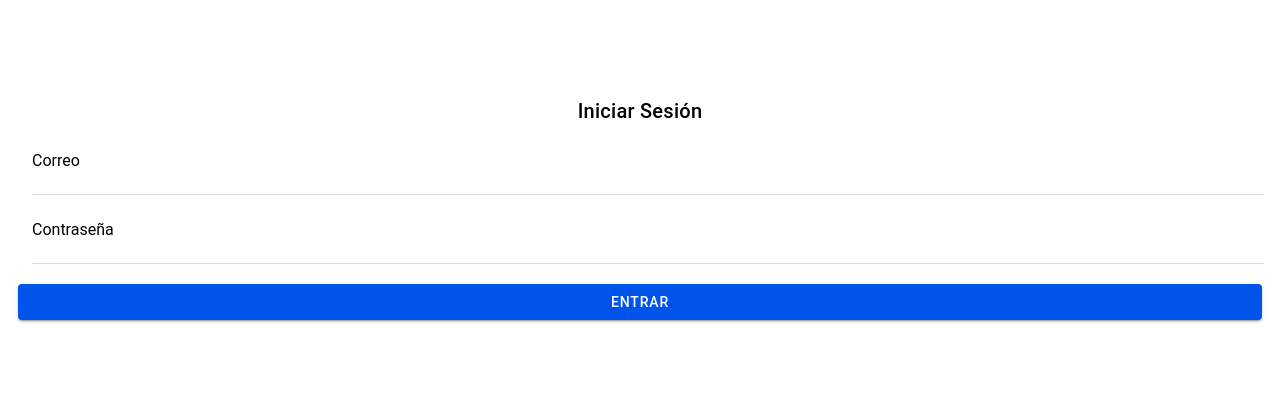
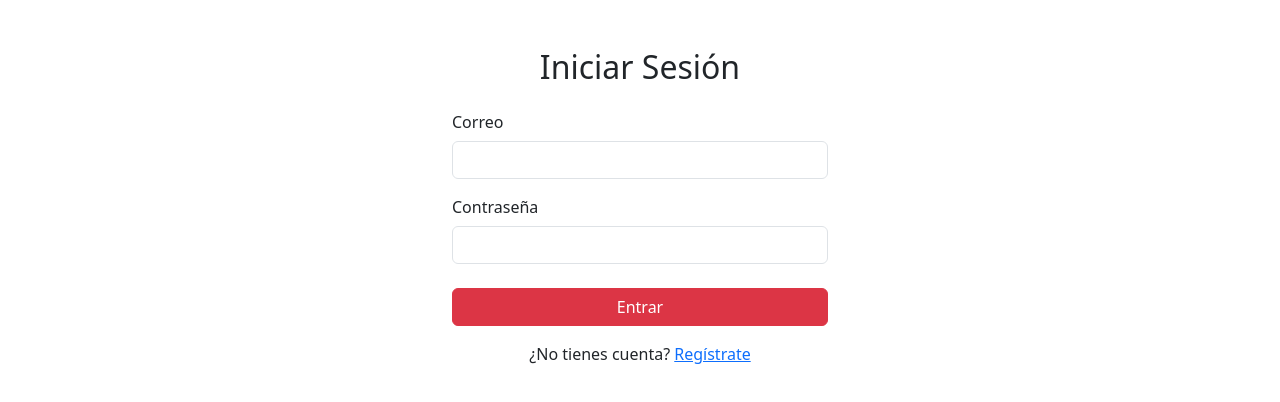
Before and after one commit to MNVS2005/Proyecto_Figma2, a React (Vite) app: page /login in a window 1280 px wide. Shown: the top 402 px of the page. Built offline with nearby package versions, Linux system fonts and the light colour scheme.

Commit message:
Login y signup terminados

```diff
--- a/src/App.tsx
+++ b/src/App.tsx
@@ -18,6 +18,7 @@
   import PrivateRoute from "./routes/PrivateRoute";
   import Profile from "./pages/Profile";
   import { CartProvider } from "./context/CartContext";
+  import Signup from "./pages/Signup";
 
   /* Core CSS required for Ionic components to work properly */
   import '@ionic/react/css/core.css';
@@ -60,9 +61,12 @@
               <Route exact path="/splash">
                     <Splash />
               </Route>
-              <Route exact path="/login">
+                <Route exact path="/login">
                   <Login />
-              </Route>
+                </Route>
+                <Route exact path="/signup">
+                  <Signup />
+                </Route>
               <Route path="/tab1">
                 <Tab1 />
               </Route>
--- a/src/pages/Login.tsx
+++ b/src/pages/Login.tsx
@@ -1,15 +1,5 @@
-import {
-  IonPage,
-  IonContent,
-  IonInput,
-  IonButton,
-  IonItem,
-  IonLabel,
-  IonTitle,
-  IonText
-} from "@ionic/react";
-import { useState } from "react";
-import { useHistory } from "react-router";
+import React, { useState } from "react";
+import { useHistory } from "react-router-dom";
 
 const Login: React.FC = () => {
   const history = useHistory();
@@ -28,41 +18,38 @@ const Login: React.FC = () => {
   };
 
   return (
-    <IonPage>
-      <IonContent className="ion-padding" fullscreen>
-        <div style={{ marginTop: "80px" }}>
-          <IonTitle style={{ textAlign: "center" }}>Iniciar Sesión</IonTitle>
-
-          <IonItem>
-            <IonLabel position="floating">Correo</IonLabel>
-            <IonInput
+    <div className="container mt-5" style={{ maxWidth: 400 }}>
+      <h2 className="mb-4 text-center">Iniciar Sesión</h2>
+      <form onSubmit={e => { e.preventDefault(); handleLogin(); }}>
+        <div className="mb-3">
+          <label className="form-label">Correo</label>
+          <input
             type="email"
+            className="form-control"
             value={email}
-              onIonChange={e => setEmail(e.detail.value!)}
+            onChange={e => setEmail(e.target.value)}
+            required
           />
-          </IonItem>
-
-          <IonItem>
-            <IonLabel position="floating">Contraseña</IonLabel>
-            <IonInput
+        </div>
+        <div className="mb-3">
+          <label className="form-label">Contraseña</label>
+          <input
             type="password"
+            className="form-control"
             value={password}
-              onIonChange={e => setPassword(e.detail.value!)}
+            onChange={e => setPassword(e.target.value)}
+            required
           />
-          </IonItem>
-
+        </div>
         {error && (
-            <IonText color="danger">
-              <p style={{ textAlign: "center" }}>{error}</p>
-            </IonText>
+          <div className="alert alert-danger py-1 text-center">{error}</div>
         )}
-
-          <IonButton expand="block" style={{ marginTop: "20px" }} onClick={handleLogin}>
-            Entrar
-          </IonButton>
+        <button type="submit" className="btn btn-danger w-100 mt-2">Entrar</button>
+      </form>
+      <div className="text-center mt-3">
+        ¿No tienes cuenta? <a href="/signup">Regístrate</a>
       </div>
-      </IonContent>
-    </IonPage>
+    </div>
   );
 };
 
--- /dev/null
+++ b/src/pages/Signup.tsx
@@ -0,0 +1,55 @@
+import React, { useState } from "react";
+import { useHistory } from "react-router-dom";
+
+const Signup: React.FC = () => {
+  const history = useHistory();
+  const [form, setForm] = useState({ email: "", password: "", confirm: "" });
+  const [error, setError] = useState("");
+
+  const handleChange = (e: React.ChangeEvent<HTMLInputElement>) => {
+    setForm({ ...form, [e.target.name]: e.target.value });
+  };
+
+  const handleSubmit = (e: React.FormEvent) => {
+    e.preventDefault();
+    setError("");
+    if (!form.email || !form.password || !form.confirm) {
+      setError("Todos los campos son obligatorios");
+      return;
+    }
+    if (form.password !== form.confirm) {
+      setError("Las contraseñas no coinciden");
+      return;
+    }
+    // Aquí iría la lógica real de registro (API)
+    history.push("/tab1");
+  };
+
+  return (
+    <div className="container mt-5" style={{ maxWidth: 400 }}>
+      <h2 className="mb-4">Crear cuenta</h2>
+      <form onSubmit={handleSubmit}>
+        <div className="mb-3">
+          <label className="form-label">Email</label>
+          <input type="email" className="form-control" name="email" value={form.email} onChange={handleChange} required />
+        </div>
+        <div className="mb-3">
+          <label className="form-label">Contraseña</label>
+          <input type="password" className="form-control" name="password" value={form.password} onChange={handleChange} required />
+        </div>
+        <div className="mb-3">
+          <label className="form-label">Confirmar contraseña</label>
+          <input type="password" className="form-control" name="confirm" value={form.confirm} onChange={handleChange} required />
+        </div>
+        {error && <div className="alert alert-danger py-1">{error}</div>}
+        <button type="submit" className="btn btn-danger w-100 mt-2">Registrarse</button>
+      </form>
+      <div className="text-center mt-3">
+        <span>¿Ya tienes cuenta? </span>
+        <a href="/login">Inicia sesión</a>
+      </div>
+    </div>
+  );
+};
+
+export default Signup;
```
Lines whose indentation alone changed are shown as unchanged.
